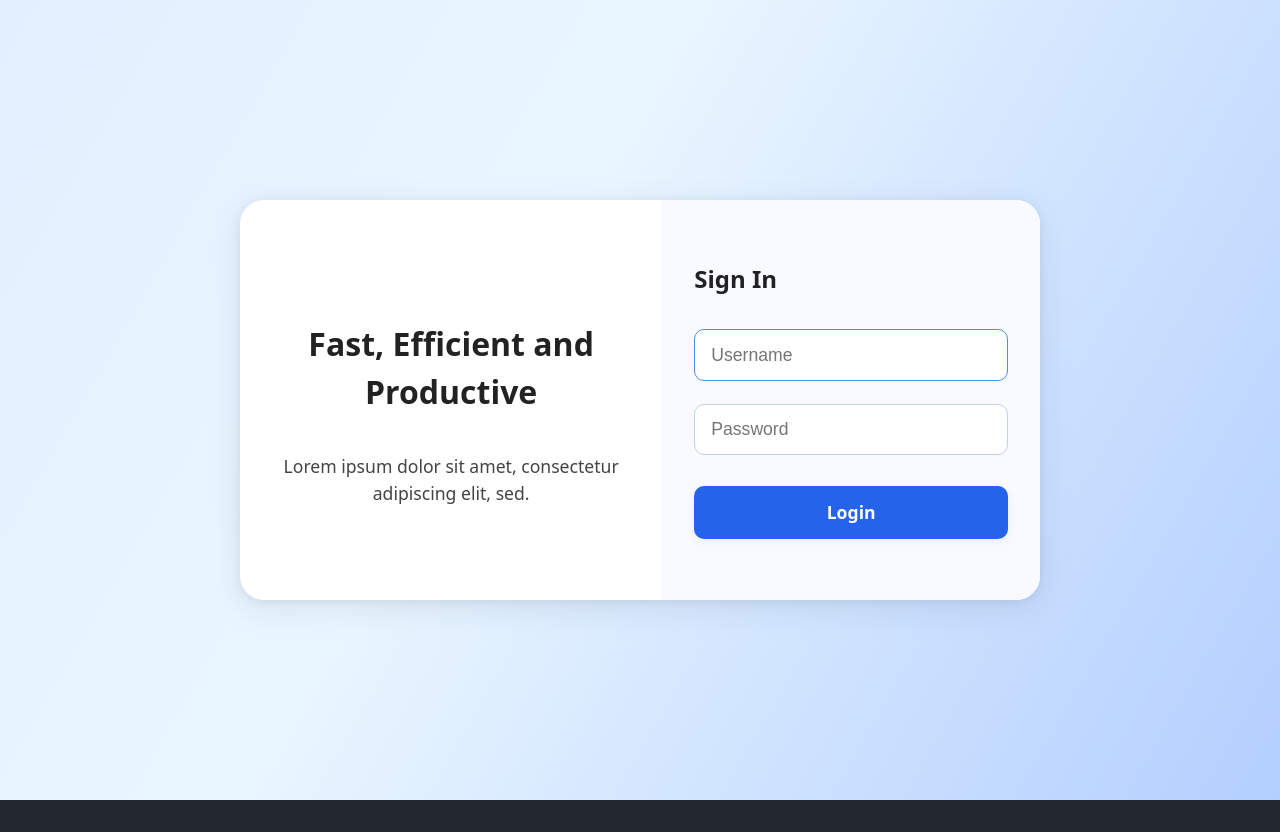
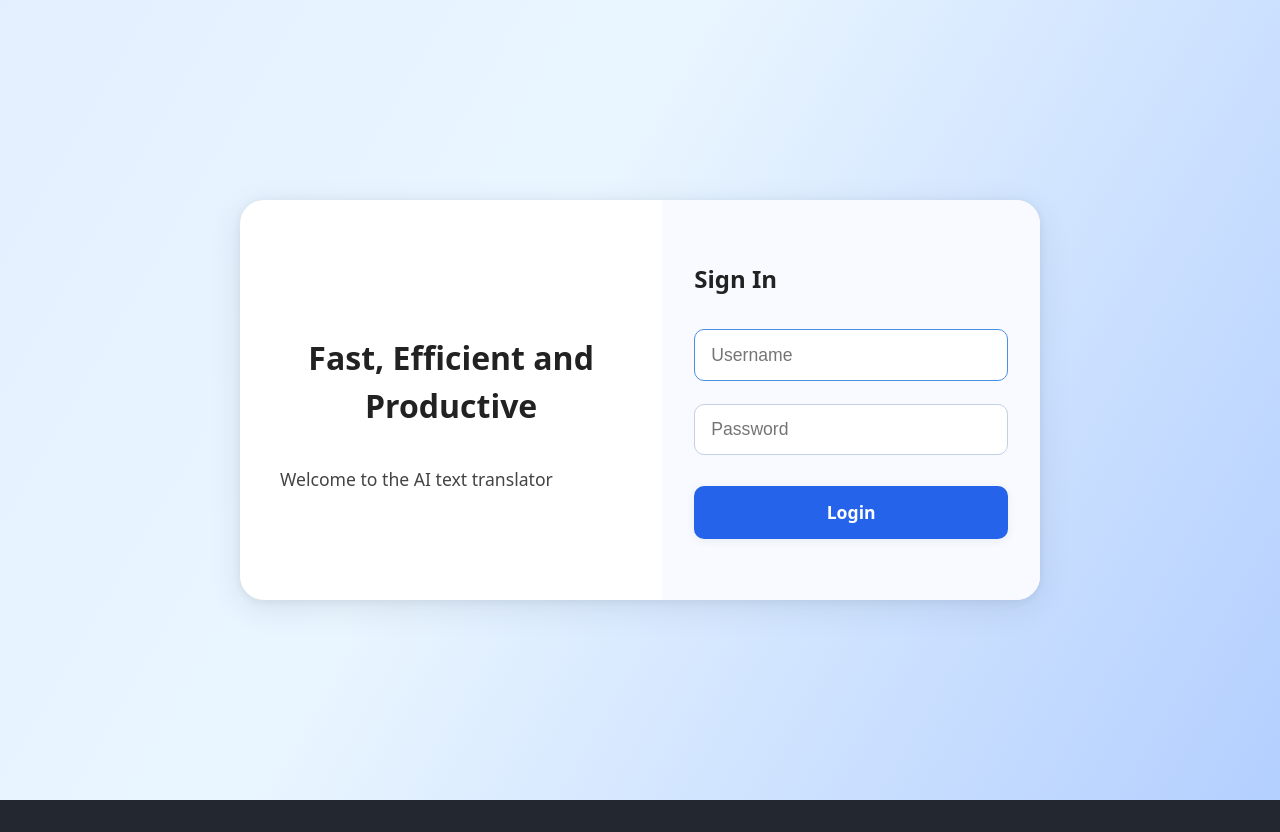
Before and after one commit to samuelbaiju/AI-text-translator, a React app in the folder frontend/: page / in a window 1280 px wide. Built offline with nearby package versions, Linux system fonts and the light colour scheme; the HTML template or start-up script is replaced by a standard one.

Commit message:
ui changes

```diff
--- a/frontend/src/components/LoginPage.jsx
+++ b/frontend/src/components/LoginPage.jsx
@@ -16,7 +16,7 @@ const LoginPage = ({ onLogin, error, loading }) => {
       <div className="login-container">
         <div className="login-info-panel">
           <h2>Fast, Efficient and Productive</h2>
-          <p>Lorem ipsum dolor sit amet, consectetur adipiscing elit, sed.</p>
+          <p>Welcome to the AI text translator</p>
         </div>
         <div className="login-form-panel">
           <div className="login-title">Sign In</div>
```
